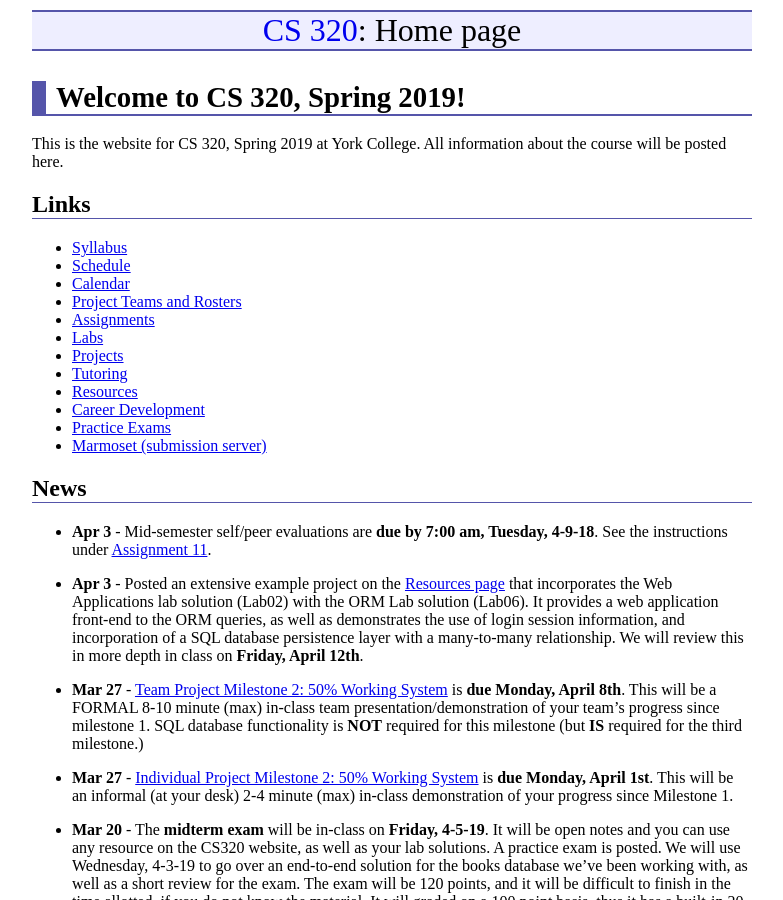
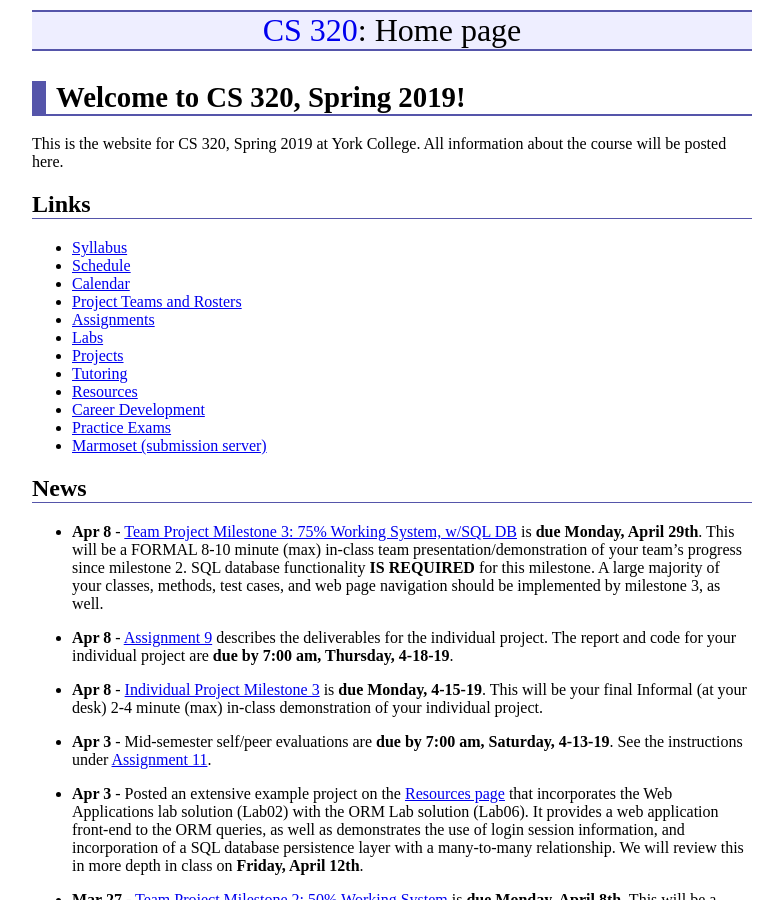
Before and after one commit to ycpcs/cs320-spring2019, a Jekyll site: the page built from index.md, in a window 1280 px wide and 900 px high. Shown: the whole window, without its empty margins (248-1031 px from the left). Built offline with Jekyll 4.4.1, drawn with Linux system fonts in a browser that asks for light colours.

Commit message:
updated schedule for mid-term peer evals

```diff
--- a/index.md
+++ b/index.md
@@ -38,15 +38,15 @@ All information about the course will be posted here.
 
 * **May 1** - [Team Project Milestone 4: 95% Working System](assign/assign03.html) is **due Wednesday, May 8th**.  This will be a FORMAL 8-10 minute (max) in-class team presentation/demonstration of your team's progress since milestone 3.  You should have a 95% working system, with a higher degree of "polish".  All SQL database functionality should be implemented for this milestone.  See the guidelines for [Team Project Milestone 4](assign/assign03.html).
 
-* **Apr 10** - [Assignment 9](assign/assign09.html) describes the deliverables for the individual project.  The report and code for your individual project are **due by 7:00 am, Tuesday, 4-16-19**.
-
-* **Apr 10** - [Team Project Milestone 3: 75% Working System, w/SQL DB](assign/assign03.html) is **due Monday, April 29th**.  This will be a FORMAL 8-10 minute (max) in-class team presentation/demonstration of your team's progress since milestone 2.  SQL database functionality **IS REQUIRED** for this milestone.  A large majority of your classes, methods, test cases, and web page navigation should be implemented by milestone 3, as well.
-
-* **Apr 10** - [Individual Project Milestone 3](assign/assign04.html) is **due Monday, April 15th**.  This will be your final Informal (at your desk) 2-4 minute (max) in-class demonstration of your individual project.
-
 -->
 
-* **Apr 3** - Mid-semester self/peer evaluations are **due by 7:00 am, Tuesday, 4-9-18**.  See the instructions under [Assignment 11](assign/assign11.html).
+* **Apr 8** - [Team Project Milestone 3: 75% Working System, w/SQL DB](assign/assign03.html) is **due Monday, April 29th**.  This will be a FORMAL 8-10 minute (max) in-class team presentation/demonstration of your team's progress since milestone 2.  SQL database functionality **IS REQUIRED** for this milestone.  A large majority of your classes, methods, test cases, and web page navigation should be implemented by milestone 3, as well.
+
+* **Apr 8** - [Assignment 9](assign/assign09.html) describes the deliverables for the individual project.  The report and code for your individual project are **due by 7:00 am, Thursday, 4-18-19**.
+
+* **Apr 8** - [Individual Project Milestone 3](assign/assign04.html) is **due Monday, 4-15-19**.  This will be your final Informal (at your desk) 2-4 minute (max) in-class demonstration of your individual project.
+
+* **Apr 3** - Mid-semester self/peer evaluations are **due by 7:00 am, Saturday, 4-13-19**.  See the instructions under [Assignment 11](assign/assign11.html).
 
 * **Apr 3** - Posted an extensive example project on the [Resources page](./resources) that incorporates the Web Applications lab solution (Lab02) with the ORM Lab solution (Lab06).  It provides a web application front-end to the ORM queries, as well as demonstrates the use of login session information, and incorporation of a SQL database persistence layer with a many-to-many relationship. We will review this in more depth in class on **Friday, April 12th**.
 
```
Also changed, not shown: assign/index.md (+2 -2 lines), 2 other files.
